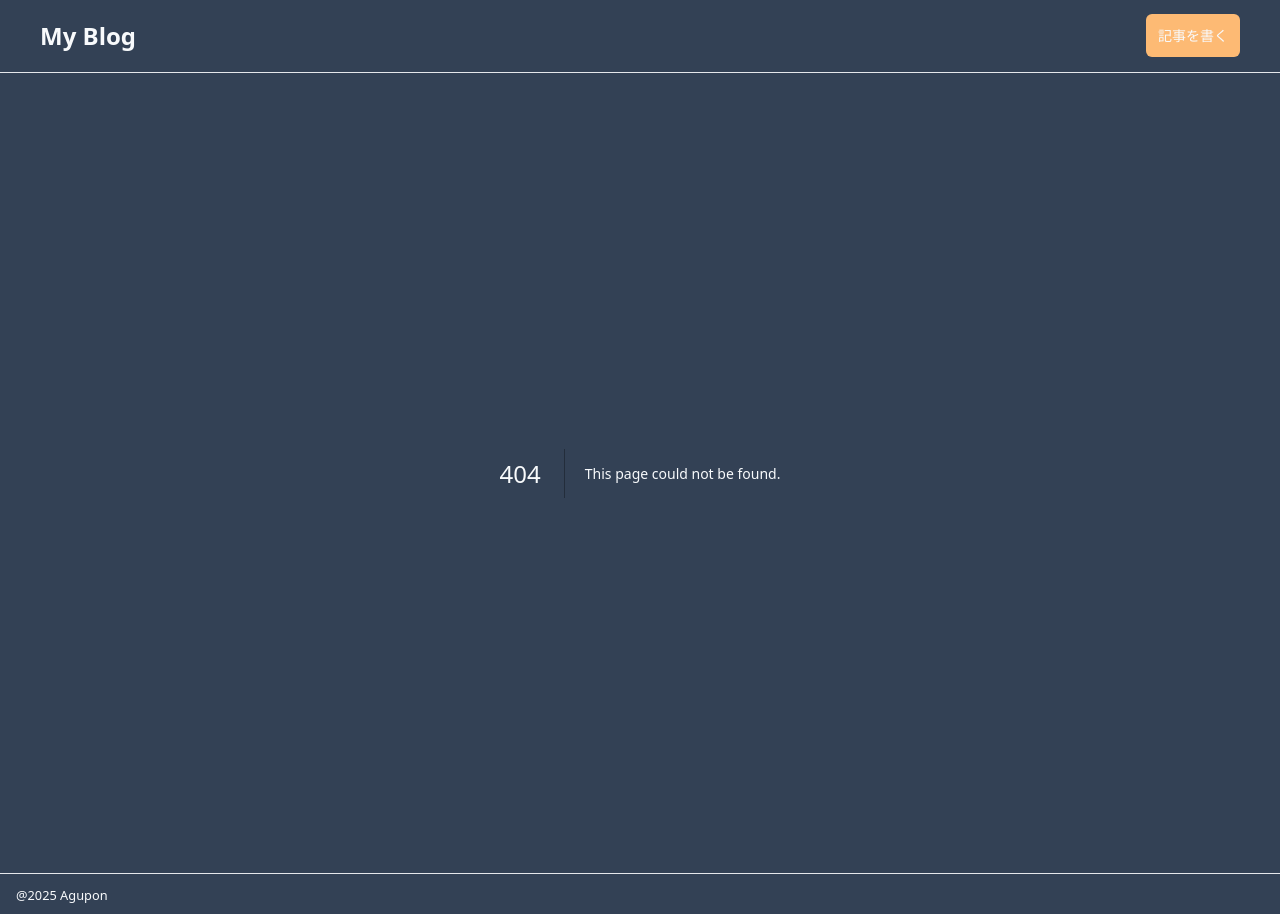
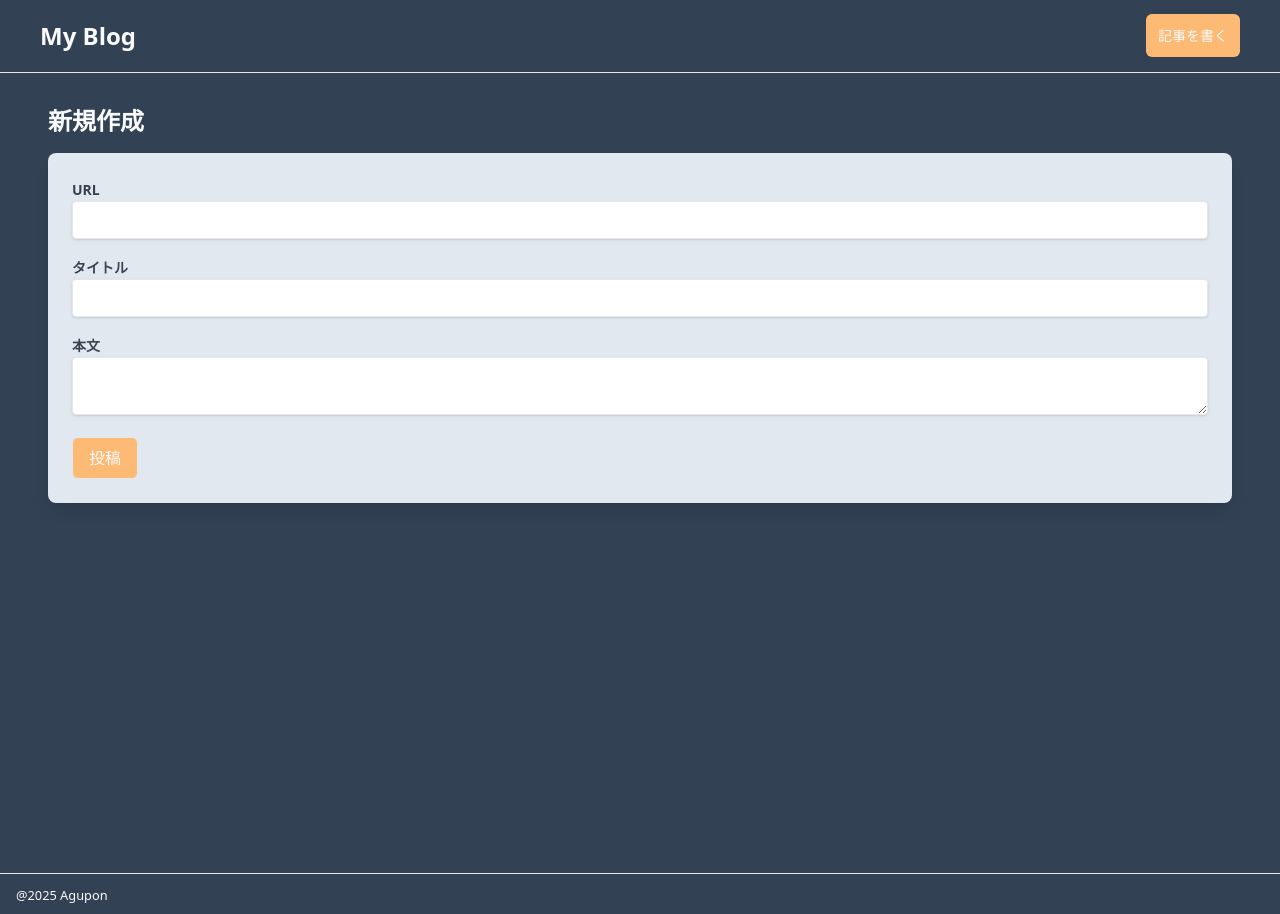
Before and after one commit to Yuji181181/Next_Blog, a Next.js app in the folder my-app/: page /articles/new in a window 1280 px wide. Before the commit this address had no page. Built offline with nearby package versions, Linux system fonts and the light colour scheme.

Commit message:
レイアウト

```diff
--- /dev/null
+++ b/my-app/src/app/articles/new/page.tsx
@@ -0,0 +1,27 @@
+import React from 'react'
+
+const CreateBlogPage = () => {
+  return (
+    <div className="min-h-screen py-8 px-4 md:px-12">
+        <h2 className="text-2xl font-bold mb-4">新規作成</h2>
+
+        <form className="bg-slate-200 p-6 rounded-lg shadow-lg">
+            <div className="mb-4">
+                <label className="text-gray-700 text-sm font-bold mb-2">URL</label>
+                <input type="text" className="shadow border rounded w-full py-2 text-gray-700 leading-tight focus:outline-none" />
+            </div>
+            <div className="mb-4">
+                <label className="text-gray-700 text-sm font-bold mb-2">タイトル</label>
+                <input type="text" className="shadow border rounded w-full py-2 text-gray-700 leading-tight focus:outline-none" />
+            </div>
+            <div className="mb-4">
+                <label className="text-gray-700 text-sm font-bold mb-2">本文</label>
+                <textarea className="shadow border rounded w-full py-2 text-gray-700 leading-tight focus:outline-none" />
+            </div>
+            <button type="submit" className="py-2 px-4 border rounded-md bg-orange-300">投稿</button>
+        </form>
+    </div>
+  )
+}
+
+export default CreateBlogPage
```
